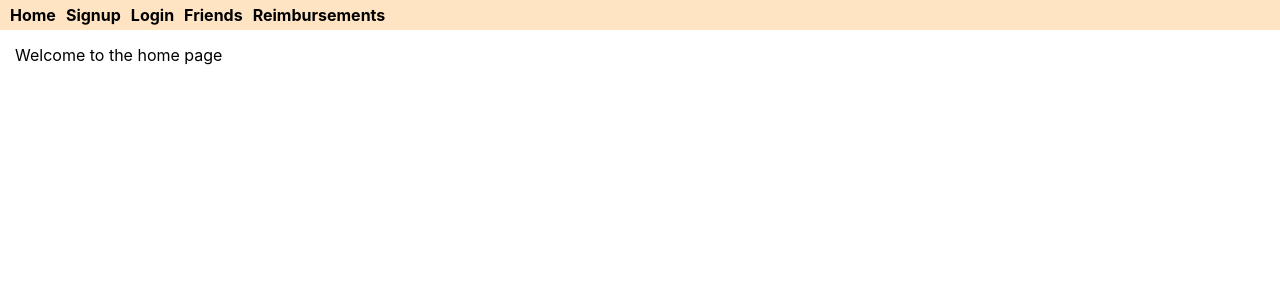
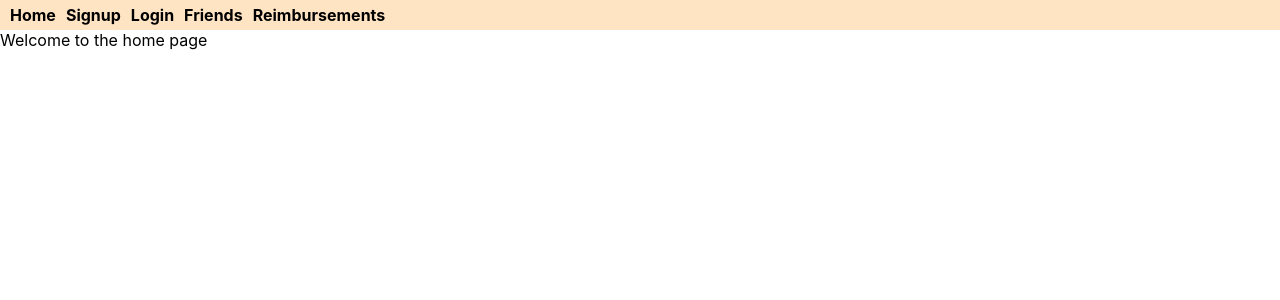
Before and after one commit to PaulFranklin709/Practice-Project-Frontend, a React (Create React App) app: page / in a window 1280 px wide. Shown: the top 300 px of the page. Built offline with nearby package versions, Linux system fonts and the light colour scheme.

Commit message:
Update HomePage.tsx

```diff
--- a/src/pages/HomePage.tsx
+++ b/src/pages/HomePage.tsx
@@ -2,7 +2,7 @@ import "../index.css";
 
 export default function HomePage() {
     return (
-        <div className="page">
+        <div>
             Welcome to the home page
         </div>
     );
```
